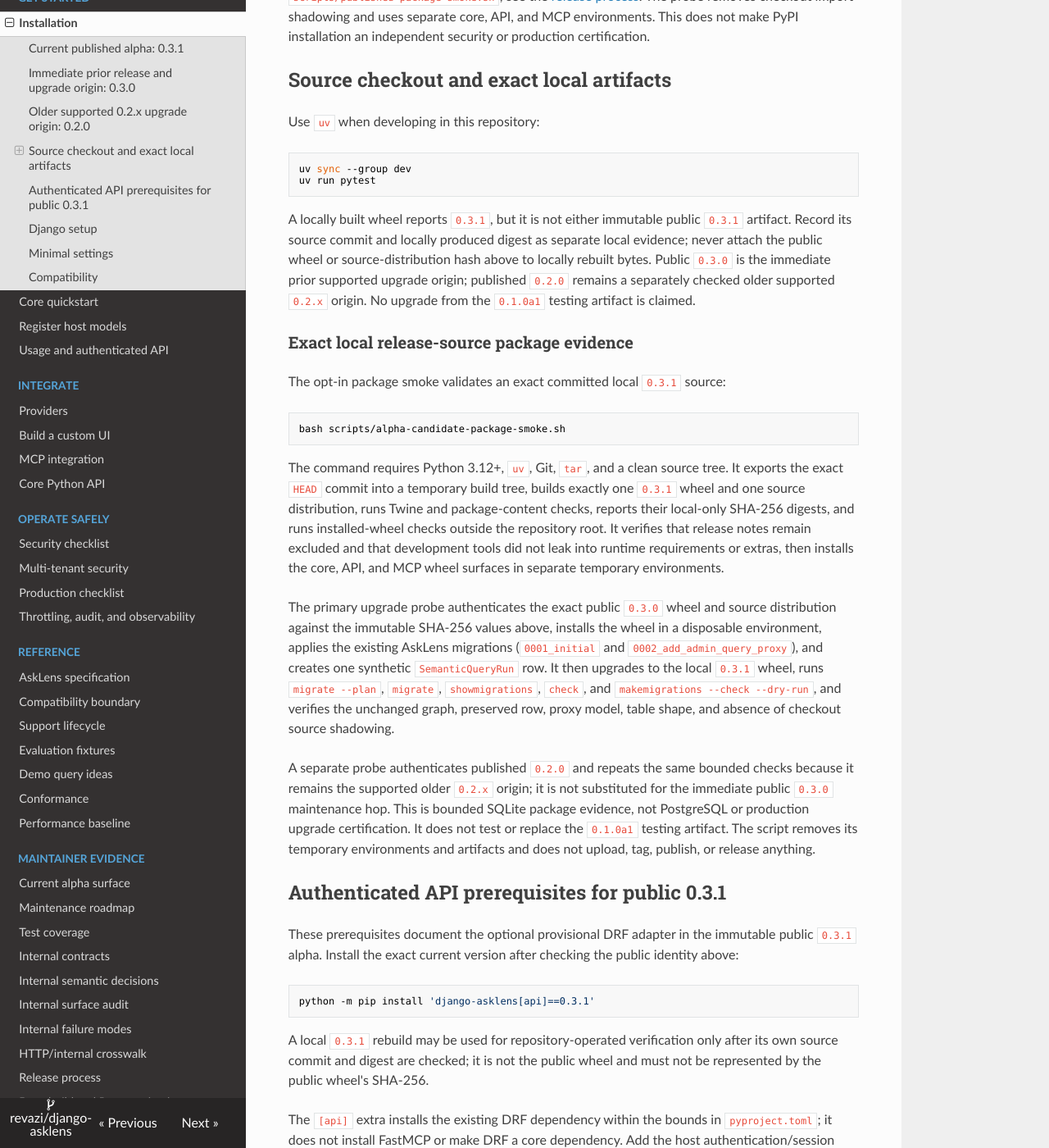
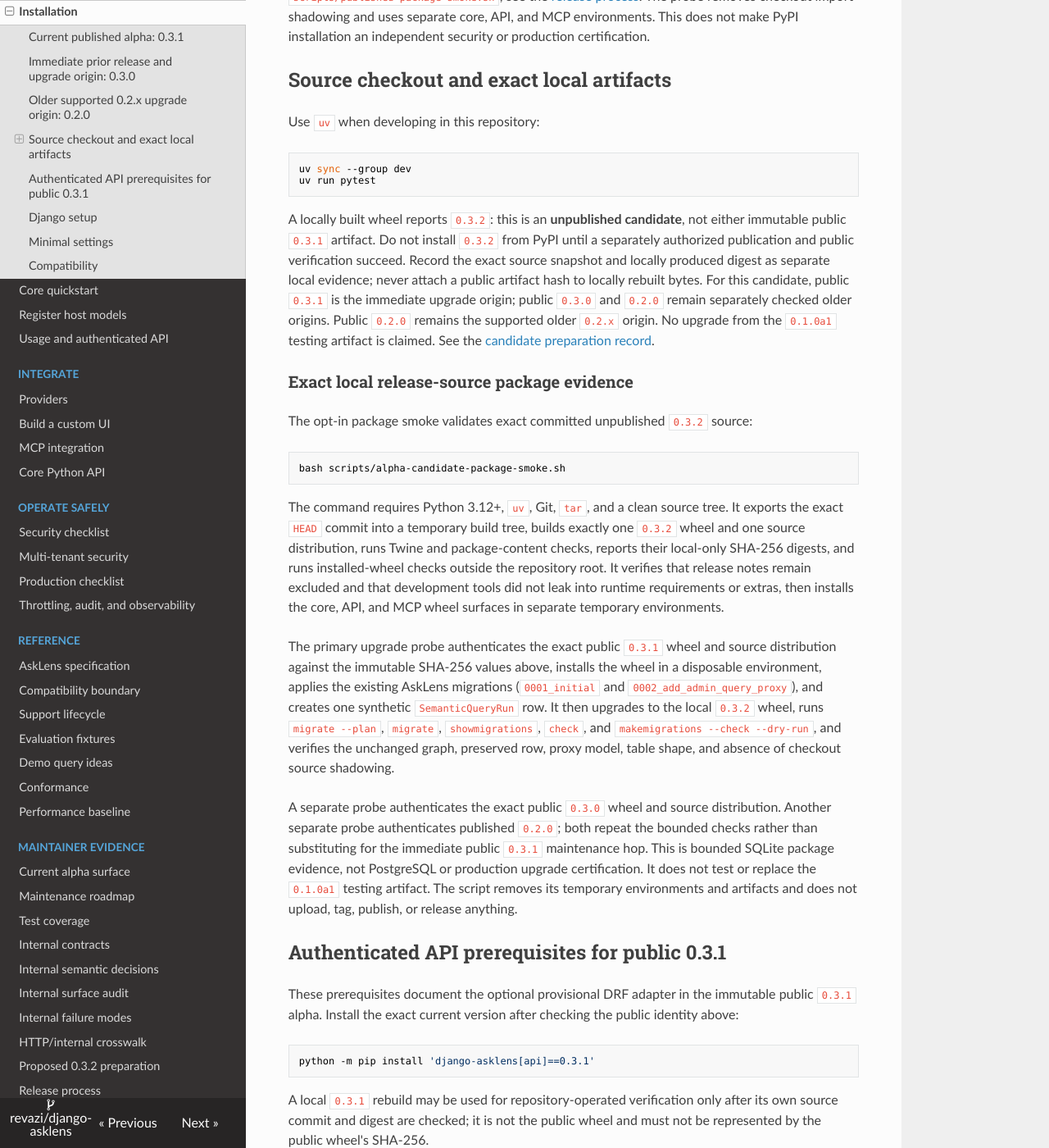
Before and after one commit to revazi/django-asklens, an MkDocs documentation site: the page built from docs/installation.md, in a window 1280 px wide and 1400 px high, scrolled down 2511 px. Shown: the whole window at 82% size. Built offline with MkDocs 1.6.1, drawn with Linux system fonts in a browser that asks for light colours; nearby versions of some CDN libraries.

````diff
--- a/django_asklens/__init__.py
+++ b/django_asklens/__init__.py
@@ -14,7 +14,7 @@ from django_asklens.contracts import (
     list_contract_schemas,
 )
 
-__version__ = "0.3.1"
+__version__ = "0.3.2"
 
 __all__ = [
     "CONTRACT_SCHEMA_NAMES",
--- a/docs/installation.md
+++ b/docs/installation.md
@@ -136,17 +136,20 @@ uv sync --group dev
 uv run pytest
 ```
 
-A locally built wheel reports `0.3.1`, but it is not either immutable public
-`0.3.1` artifact. Record its source commit and locally produced digest as
-separate local evidence; never attach the public wheel or source-distribution
-hash above to locally rebuilt bytes. Public `0.3.0` is the immediate prior
-supported upgrade origin; published `0.2.0` remains a separately checked older
-supported `0.2.x` origin. No upgrade from the `0.1.0a1` testing artifact is
-claimed.
+A locally built wheel reports `0.3.2`: this is an **unpublished candidate**,
+not either immutable public `0.3.1` artifact. Do not install `0.3.2` from PyPI
+until a separately authorized publication and public verification succeed.
+Record the exact source snapshot and locally produced digest as separate local
+evidence; never attach a public artifact hash to locally rebuilt bytes. For
+this candidate, public `0.3.1` is the immediate upgrade origin; public `0.3.0`
+and `0.2.0` remain separately checked older origins. Public `0.2.0` remains the
+supported older `0.2.x` origin. No upgrade from the `0.1.0a1` testing artifact
+is claimed. See the
+[candidate preparation record](release-preparation-0.3.2.md).
 
 ### Exact local release-source package evidence
 
-The opt-in package smoke validates an exact committed local `0.3.1` source:
+The opt-in package smoke validates exact committed unpublished `0.3.2` source:
 
 ```bash
 bash scripts/alpha-candidate-package-smoke.sh
@@ -154,25 +157,26 @@ bash scripts/alpha-candidate-package-smoke.sh
 
 The command requires Python 3.12+, `uv`, Git, `tar`, and a clean source tree. It
 exports the exact `HEAD` commit into a temporary build tree, builds exactly one
-`0.3.1` wheel and one source distribution, runs Twine and package-content
+`0.3.2` wheel and one source distribution, runs Twine and package-content
 checks, reports their local-only SHA-256 digests, and runs installed-wheel
 checks outside the repository root. It verifies that release notes remain
 excluded and that development tools did not leak into runtime requirements or
 extras, then installs the core, API, and MCP wheel surfaces in separate
 temporary environments.
 
-The primary upgrade probe authenticates the exact public `0.3.0` wheel and
+The primary upgrade probe authenticates the exact public `0.3.1` wheel and
 source distribution against the immutable SHA-256 values above, installs the
 wheel in a disposable environment, applies the existing AskLens migrations
 (`0001_initial` and `0002_add_admin_query_proxy`), and creates one synthetic
-`SemanticQueryRun` row. It then upgrades to the local `0.3.1` wheel, runs
+`SemanticQueryRun` row. It then upgrades to the local `0.3.2` wheel, runs
 `migrate --plan`, `migrate`, `showmigrations`, `check`, and
 `makemigrations --check --dry-run`, and verifies the unchanged graph, preserved
 row, proxy model, table shape, and absence of checkout source shadowing.
 
-A separate probe authenticates published `0.2.0` and repeats the same bounded
-checks because it remains the supported older `0.2.x` origin; it is not
-substituted for the immediate public `0.3.0` maintenance hop. This is bounded
+A separate probe authenticates the exact public `0.3.0` wheel and source
+distribution. Another separate probe authenticates published `0.2.0`; both
+repeat the bounded checks rather than substituting for the immediate public
+`0.3.1` maintenance hop. This is bounded
 SQLite package evidence, not PostgreSQL or production upgrade certification. It
 does not test or replace the `0.1.0a1` testing artifact. The script removes its temporary environments and
 artifacts and does not upload, tag, publish, or release anything.
--- a/mkdocs.yml
+++ b/mkdocs.yml
@@ -63,5 +63,6 @@ nav:
       - Internal surface audit: internal-surface-leakage-audit.md
       - Internal failure modes: internal-failure-mode-matrix.md
       - HTTP/internal crosswalk: http-internal-envelope-crosswalk.md
+      - Proposed 0.3.2 preparation: release-preparation-0.3.2.md
       - Release process: releasing.md
       - Docs build and Pages activation: pages-deployment.md
--- a/pyproject.toml
+++ b/pyproject.toml
@@ -4,7 +4,7 @@ build-backend = "setuptools.build_meta"
 
 [project]
 name = "django-asklens"
-version = "0.3.1"
+version = "0.3.2"
 description = "Safe natural-language querying over explicitly registered Django models."
 readme = "README.md"
 requires-python = ">=3.12"
````
Also changed, not shown: CHANGELOG.md (+14 -0 lines), README.md (+1 -1 lines), docs/index.md (+4 -0 lines), docs/quickstart-core.md (+3 -1 lines), docs/release-preparation-0.3.2.md (added, +112 -0 lines), docs/releasing.md (+10 -0 lines), .github/release-notes/0.3.2.md (added), 6 other files.
